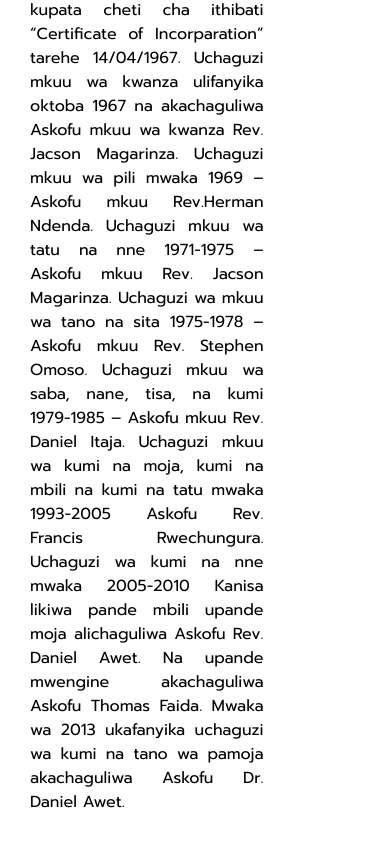
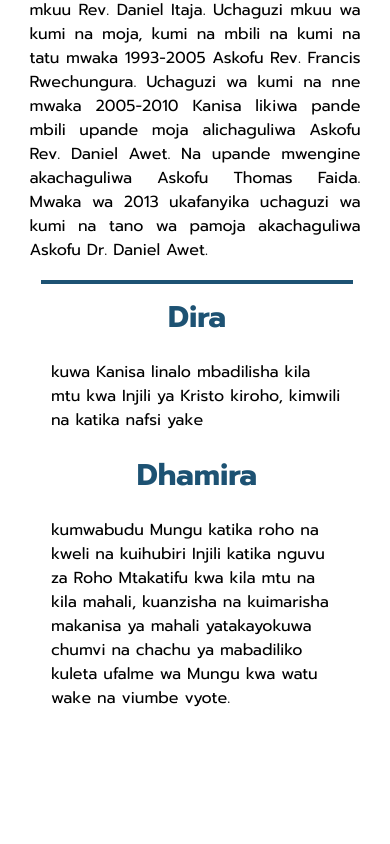
Before and after one commit to Aidan-bn/pagt, a React (Create React App) app: page / in a window 390 px wide. Shown: the part 7030-7874 px from the top of the page. After the commit the page ends 7770 px from the top, so only its background shows below. Built offline with nearby package versions, Linux system fonts and the light colour scheme.

Commit message:
Update idara section for mobile view

```diff
--- a/src/History.js
+++ b/src/History.js
@@ -20,6 +20,7 @@ function History() {
                          wakafanya ubatizo wa kwanza Tanganyika. Walibatiza watu kumi,
                           kanisa wakati huo linaitwa Pentecostal Assemblies of God East
                           Afrika (PAGEA).</p><br />
+
                     <p>Juhudi na taabu walizopata watumishi wenzetu waliopita wakimtegemea
                          Mungu, matunda yake ndiyo haya yanayoonekana hivi leo. PAG (Tanzania)
                          tulijitegemea wenyewe mwaka 1967 na kupata cheti cha ithibati
@@ -40,8 +41,17 @@ function History() {
                 </li>
                 <li className='li-slogan'>
                     <h6>Dira</h6>
+                        <p>kuwa Kanisa linalo mbadilisha kila mtu kwa
+                             Injili ya Kristo kiroho, kimwili na katika
+                             nafsi yake</p>
                     <h6>Dhamira</h6>
-                    <h6>Kauli Mbiu</h6>
+                        <p>kumwabudu Mungu katika roho na kweli na kuihubiri
+                            Injili katika nguvu za Roho Mtakatifu kwa
+                            kila mtu na kila mahali, kuanzisha na kuimarisha
+                            makanisa ya mahali yatakayokuwa
+                            chumvi na chachu ya mabadiliko kuleta ufalme
+                            wa Mungu kwa watu wake na viumbe vyote.</p>
+
                 </li>
             </ul>
         </div>
--- a/src/history.css
+++ b/src/history.css
@@ -2,7 +2,7 @@
     list-style: none;
     display: flex;
     align-items: center;
-    justify-content: space-between;
+    justify-content: space-evenly;
     padding: 20px;
 }
 
@@ -20,3 +20,37 @@
 .li-history h1{
     color: #1d5273;
 }
+
+.li-slogan{
+    display: flex;
+    flex-direction: column;
+    align-items: center;
+    gap: 20px;
+    padding: 10px;
+    width: 30vw;
+    border-left: 4px solid #1d5273;
+    margin-left: 4px;
+}
+
+.li-slogan h6 {
+    color: #1d5273;
+    font-size: 30px;
+    animation: lights 5s 750ms linear infinite;
+}
+
+@media screen and (max-width: 600px) {
+    .ul-history {
+        flex-direction: column;
+    }
+
+    .li-history {
+        width: 90vw;
+    }
+
+    .li-slogan {
+        width: 80vw;
+        border-left: 0;
+        border-top: 4px solid #1d5273;
+        margin-top: 8px;
+    }
+}
--- a/src/idara.css
+++ b/src/idara.css
@@ -36,9 +36,9 @@
     border-radius: 10px;
 }
 
-.li-idara:hover {
+/* .li-idara:hover {
     box-shadow: rgba(113, 255, 255, 0.97) 0px 25px 20px -20px;
-}
+} */
 
 .p-idara em{
     font-size: 20px;
```
